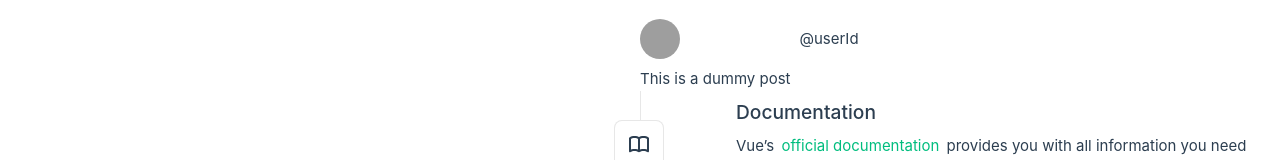
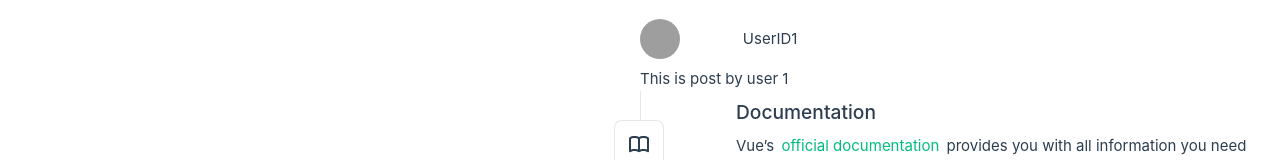
Before and after one commit to P4tCr4ft/steve_Vue.js-3-for-Beginners, a Vue app: page / in a window 1280 px wide. Shown: the top 160 px of the page. Built offline with nearby package versions, Linux system fonts and the light colour scheme; grey boxes are pictures that could not be loaded; the HTML template or start-up script is replaced by a standard one.

Commit message:
Ch 3 - component props as plain text

```diff
--- a/src/components/TheWelcome.vue
+++ b/src/components/TheWelcome.vue
@@ -9,7 +9,7 @@ import SocialPost from './molecules/SocialPost.vue'
 </script>
 
 <template>
-  <SocialPost></SocialPost>
+  <SocialPost username="user 1" userId="UserID1" post="This is post by user 1"></SocialPost>
   <WelcomeItem>
     <template #icon>
       <DocumentationIcon />
--- a/src/components/molecules/SocialPost.vue
+++ b/src/components/molecules/SocialPost.vue
@@ -2,14 +2,21 @@
   <div class="SocialPost">
     <div class="header">
       <img class="avatar" src="https://i.pravatar.cc/40" />
-      <div class="name">Name of User</div>
-      <div class="userId">@userId</div>
+      <div class="name">{{ username }}</div>
+      <div class="userId">{{ userId }}</div>
     </div>
-    <div class="post">This is a dummy post</div>
+    <div class="post">{{ post }}</div>
   </div>
 </template>
 
-<script setup lang="ts"></script>
+<script setup lang="ts">
+const props = defineProps({
+  username: String,
+  userId: String,
+  avatarSrc: String,
+  post: String,
+})
+</script>
 
 <style lang="scss">
 .SocialPost {
```
